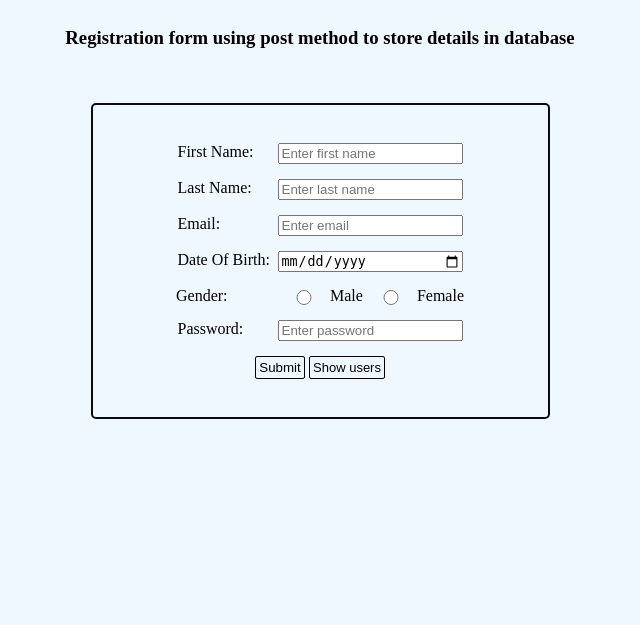
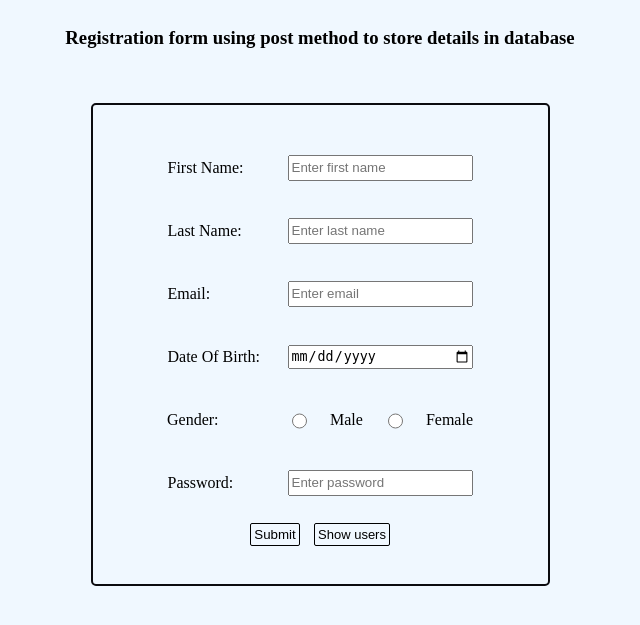
Before and after one commit to abhishekmangoit/php-training, a PHP site: page /registrationForm.php in a window 1280 px wide. Shown: the top 625 px of the page, without its empty margins (320-960 px from the left). Run offline with PHP 8.4, Linux system fonts and the light colour scheme; data that the repository does not hold is empty.

Commit message:
updated code of assignment 5

```diff
--- a/phpAssig5/registrationAndDisplay/displayDetails.php
+++ b/phpAssig5/registrationAndDisplay/displayDetails.php
@@ -3,7 +3,7 @@
 <head>
     <meta charset="UTF-8">
     <meta name="viewport" content="width=device-width, initial-scale=1.0">
-    <link rel="stylesheet" href="style.css">
+    <link rel="stylesheet" href="style2.css">
     <title>Display Page</title>
 </head>
 <body>
@@ -15,10 +15,8 @@
         $password = "Abhi1234$";
         $dbname = "users";
 
-        // Create connection
         $conn = new mysqli($servername, $username, $password, $dbname);
 
-        // Check connection
         if ($conn->connect_error) {
         die("Connection failed: " . $conn->connect_error);
         }
--- a/phpAssig5/registrationAndDisplay/registrationForm.php
+++ b/phpAssig5/registrationAndDisplay/registrationForm.php
@@ -1,78 +1,165 @@
 <?php
-// error_reporting(E_ALL);
-// ini_set('display_errors',1);
+error_reporting(E_ALL);
+ini_set('display_errors', 1);
 ?>
 <!DOCTYPE html>
 <html lang="en">
+
 <head>
     <meta charset="UTF-8">
     <meta name="viewport" content="width=device-width, initial-scale=1.0">
-    <link rel="stylesheet" href="style.css">
+    <link rel="stylesheet" href="style2.css">
     <title>php registration form</title>
 </head>
+
 <body>
-    <h3>Registration form using post method to store details in database</h3>
-    <form action="#" method="POST" >
-        <div class="indexDiv">
-            <label for="firstName">First Name:</label>
-            <input type="text" id="firstName" name="firstName" placeholder = "Enter first name"/>
-        </div>
-        <div class="indexDiv">
-            <label for="lastName">Last Name:</label>
-            <input type="text" id="lastName" name="lastName" placeholder = "Enter last name"/>
-        </div>
-        <div class="indexDiv">
-            <label for="email">Email:</label>
-            <input type="email" id="email" name="email" placeholder = "Enter email"/>
-        </div>
-        <div class="indexDiv" id="dob">
-            <label for="dob">Date Of Birth:</label>
-            <input type="date" id="dob" name="dob" />
-        </div>
-        <div class="indexDiv" id="gender">
-            <label for="gender">Gender:</label>
-            <input type="radio" name="gender" value="Male">Male
-            <input type="radio" name="gender" value="Female">Female
-        </div>
-        <div class="indexDiv">
-            <label for="password">Password:</label>
-            <input type="password" id="password" name="password" placeholder = "Enter password"/>
-        </div>
-       <div class="btn">
-            <button type="submit">Submit</button>
-            <a href="displayDetails.php">Show users</a>
-       </div>
-</form>
-
-<?php
-error_reporting(E_ALL);
-ini_set('display_errors',1);
+    <?php
     $servername = "localhost";
     $username = "root";
     $password = "Abhi1234$";
     $dbname = "users";
 
-
-    // Create connection
     $conn = new mysqli($servername, $username, $password, $dbname);
 
-    // Check connection
     if ($conn->connect_error) {
-      die("Connection failed: " . $conn->connect_error);
+        die("Connection failed: " . $conn->connect_error);
+    }
+    $firstnameError = $lastnameError = $emailError = $dobError = $genderError = $passwordError = '';
+    function validateEmail($email){
+        return filter_var($email, FILTER_VALIDATE_EMAIL);
     }
 
-    $firstname = $_POST["firstName"];
-    $lastname = $_POST["lastName"];
-    $email = $_POST["email"];
-    $dob = $_POST["dob"];
-    $gender = $_POST["gender"];
-    $password = $_POST["password"];
+    function validatePassword($password){
+        return strlen($password) >= 8;
+    }
 
-    $stmt = $conn->prepare("INSERT INTO user (firstname, lastname, email, dob, gender, password) VALUES (?, ?, ?, ?, ?, ?)");
-    $stmt->bind_param("ssssss", $firstname, $lastname, $email, $dob, $gender, $password);
-    $stmt->execute();
-    $stmt->close();
+    if ($_SERVER["REQUEST_METHOD"] === "POST") {
+
+        $firstname = $_POST["firstName"];
+        $lastname = $_POST["lastName"];
+        $email = $_POST["email"];
+        $dob = $_POST["dob"];
+        if (isset($_POST['gender'])) {
+            $gender = $_POST["gender"];
+        }
+        $password = $_POST["password"];
+
+        if (empty($firstname)) {
+            $firstnameError = "please enter first name";
+        } else {
+            $firstnameError = " ";
+        }
+
+        if (empty($lastname)) {
+            $lastnameError = "please enter last name";
+        } else {
+            $lastnameError = " ";
+        }
+
+        if (empty($email)) {
+            $emailError = "please enter email";
+        } else {
+            if (!validateEmail($email)) {
+                $emailError = "Invalid email address";
+            } else {
+                $emailError = "";
+            }
+
+        }
+
+        if (empty($dob)) {
+            $dobError = "please enter date of birth";
+        } else {
+            $dobError = "";
+        }
+
+        if (!isset($_POST['gender'])) {
+            $genderError = "please enter gender<br>";
+        } else {
+            $genderError = '';
+        }
+
+        if (!validatePassword($password)) {
+            $passwordError = "password length must be atleast 8 character";
+        }
+
+    }
+
+    if (!empty($firstname) && !empty($lastname) && !empty($email) && validateEmail($email) && !empty($gender) && !empty($dob) && !empty($password) && validateEmail($password)) {
+        $stmt = $conn->prepare("INSERT INTO user (firstname, lastname, email, dob, gender, password) VALUES (?, ?, ?, ?, ?, ?)");
+        $stmt->bind_param("ssssss", $firstname, $lastname, $email, $dob, $gender, $password);
+
+        $stmt->execute();
+        $stmt->close();
+    }
+
     $conn->close();
-?>
+
+    ?>
+    <h3>Registration form using post method to store details in database</h3>
+    <form action="#" method="POST">
+        <div class="outerDiv">
+            <div class="userInput">
+                <p class="plabels"><label for="firstName">First Name:</label></p>
+                <input type="text" id="firstName" name="firstName" placeholder="Enter first name" />
+            </div>
+            <div class="errMsg">
+                <?php echo $firstnameError; ?>
+            </div>
+        </div>
+        <div class="outerDiv">
+            <div class="userInput">
+                <p class="plabels"><label for="lastName">Last Name:</label></p>
+                <input type="text" id="lastName" name="lastName" placeholder="Enter last name" />
+            </div>
+            <div class="errMsg">
+                <?php echo $lastnameError; ?>
+            </div>
+        </div>
+        <div class="outerDiv">
+            <div class="userInput">
+                <p class="plabels"><label for="email">Email:</label></p>
+                <input type="" id="email" name="email" placeholder="Enter email" />
+            </div>
+            <div class="errMsg">
+                <?php echo $emailError; ?>
+            </div>
+        </div>
+        <div class="outerDiv" id="dob">
+            <div class="userInput">
+                <p class="plabels"><label for="dob">Date Of Birth:</label></p>
+                <input type="date" id="dob" name="dob" />
+            </div>
+            <div class="errMsg">
+                <?php echo $dobError; ?>
+            </div>
+        </div>
+        <div class="outerDiv" id="gender">
+            <div class="userInput">
+                <p class="plabels"><label for="gender">Gender:</label></p>
+                <input type="radio" name="gender" value="Male">Male
+                <input type="radio" name="gender" value="Female">Female
+            </div>
+            <div class="errMsg">
+                <?php echo $genderError; ?>
+            </div>
+        </div>
+        <div class="outerDiv">
+            <div class="userInput">
+                <p class="plabels"><label for="password">Password:</label></p>
+                <input type="password" id="password" name="password" placeholder="Enter password" />
+            </div>
+            <div class="errMsg">
+                <?php echo $passwordError; ?>
+            </div>
+        </div>
+        <div class="btn">
+            <button type="submit">Submit</button>
+            <a href="displayDetails.php">Show users</a>
+        </div>
+    </form>
+
+
 </body>
+
 </html>
--- a/phpAssig5/registrationAndDisplay/style.css
+++ b/phpAssig5/registrationAndDisplay/style2.css
@@ -6,12 +6,12 @@ body{
     justify-content: center;
     background-color: aliceblue;
 }
-form{
+ form{
     width: 30%;
     display : flex;
     flex-direction: column;
     align-items: center;
-    row-gap : 15px;
+    row-gap : 10px;
     margin-top : 2%;
     padding: 3%;
     border: 2px solid rgb(11, 11, 15);
@@ -20,9 +20,21 @@ form{
 h3{
     text-align: center;
 }
+.outerDiv{
+    display: flex;
+    flex-direction: column;
+    row-gap: 3px;
+}
+.userInput{
+    display: flex;
+    column-gap: 20px;
+    align-items: center;
+    justify-content: center;
+}
 button ,a{
     width: 50px;
     padding : 3px;
+    margin-top: 2%;
     border: 1px solid black;
     background-color: aliceblue;
     border-radius: 2px;
@@ -32,50 +44,28 @@ a{
     border: 1px solid black;
     color: black;
     padding: 3px;
+    margin-left: 10px;
     font-family:sans-serif;
     font-size: small;
     border-radius: 2px;
 }
-.indexDiv{
-    display : flex;
+.plabels{
+    width: 100px;
 }
-.indexDiv label{
-    width : 100px;
-}
-/* #phpDiv{
-    margin-top : 7%;
-} */
-/* .displayDiv{
-    border: 3px solid rgb(113, 196, 196);
-    background-color: rgb(11, 49, 49);
-    color: white;
-    display: flex;
-    flex-direction: column;
-    align-items: center;
-    row-gap: 30px;
-    margin-top: 3%;
-    width: 50%;
-    padding: 2%;
-} */
-/* .details{
-    width: 50%;
-    display: flex;
-    flex-direction: row;
-    row-gap: 10px;
-} */
-.labels{
-    width: 150px;
-    color:rgb(88, 214, 214);
+input {
+    height:20px;
 }
 #dob input{
     width: 180px;
 }
 #gender input{
-    width: 46px;
+    width: 15px;
 }
 table{
     border-collapse: collapse;
-
+    margin-top: 3%;
+    width: 60%;
+    text-align: center;
 }
 td , th{
     border: 1px solid black;
@@ -84,3 +74,9 @@ td , th{
 th{
     color: rgb(58, 92, 92);
 }
+.errMsg{
+    margin-left: 40%;
+    color: red;
+    font-size:x-small;
+    font-family: Arial, Helvetica, sans-serif;
+}
```
Also changed, not shown: phpAssig5/loginValidationAndDisplayDetails/index.php (+22 -6 lines), phpAssig5/loginValidationAndDisplayDetails/style.css (+8 -2 lines), phpAssig5/loginValidationAndDisplayDetails/profileDisplay.php (line endings or trailing spaces).
